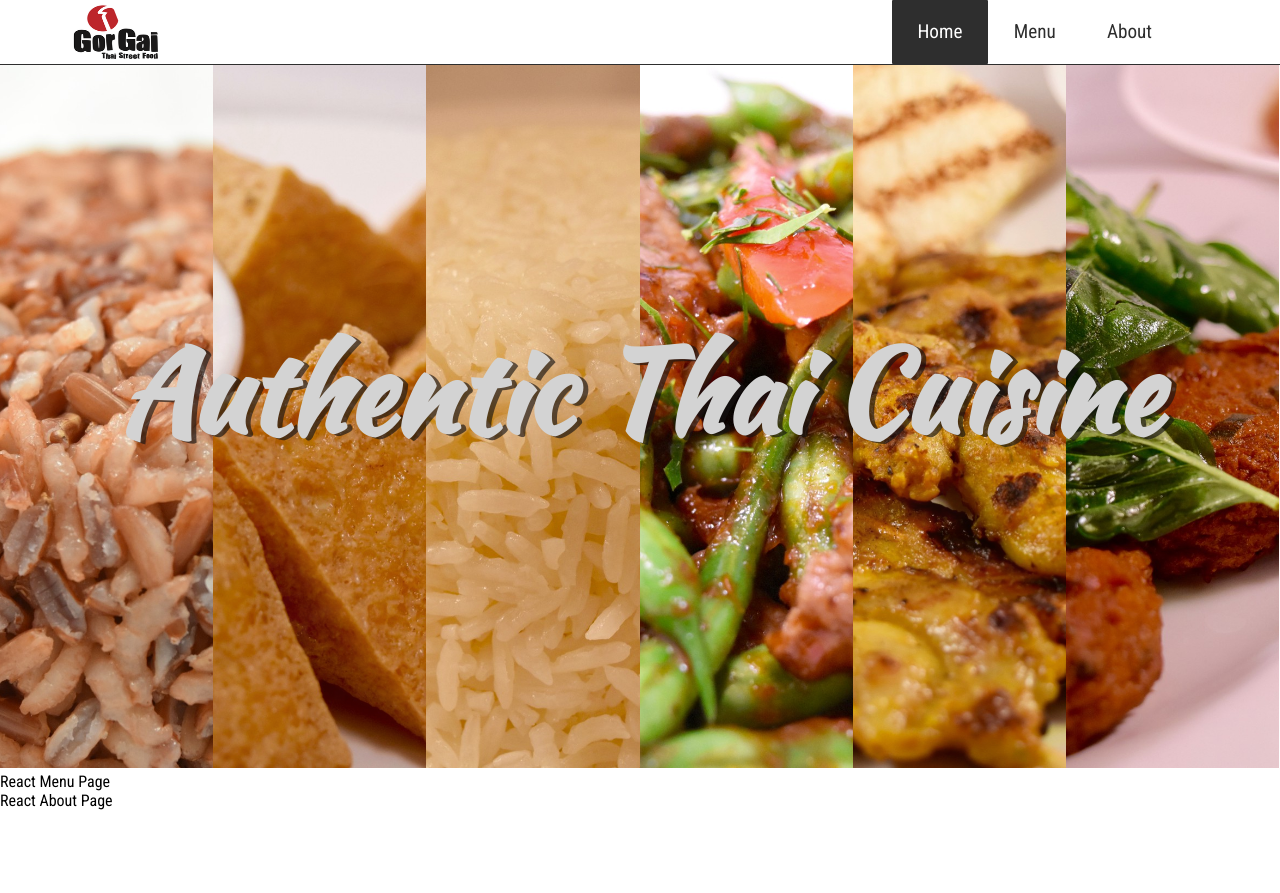
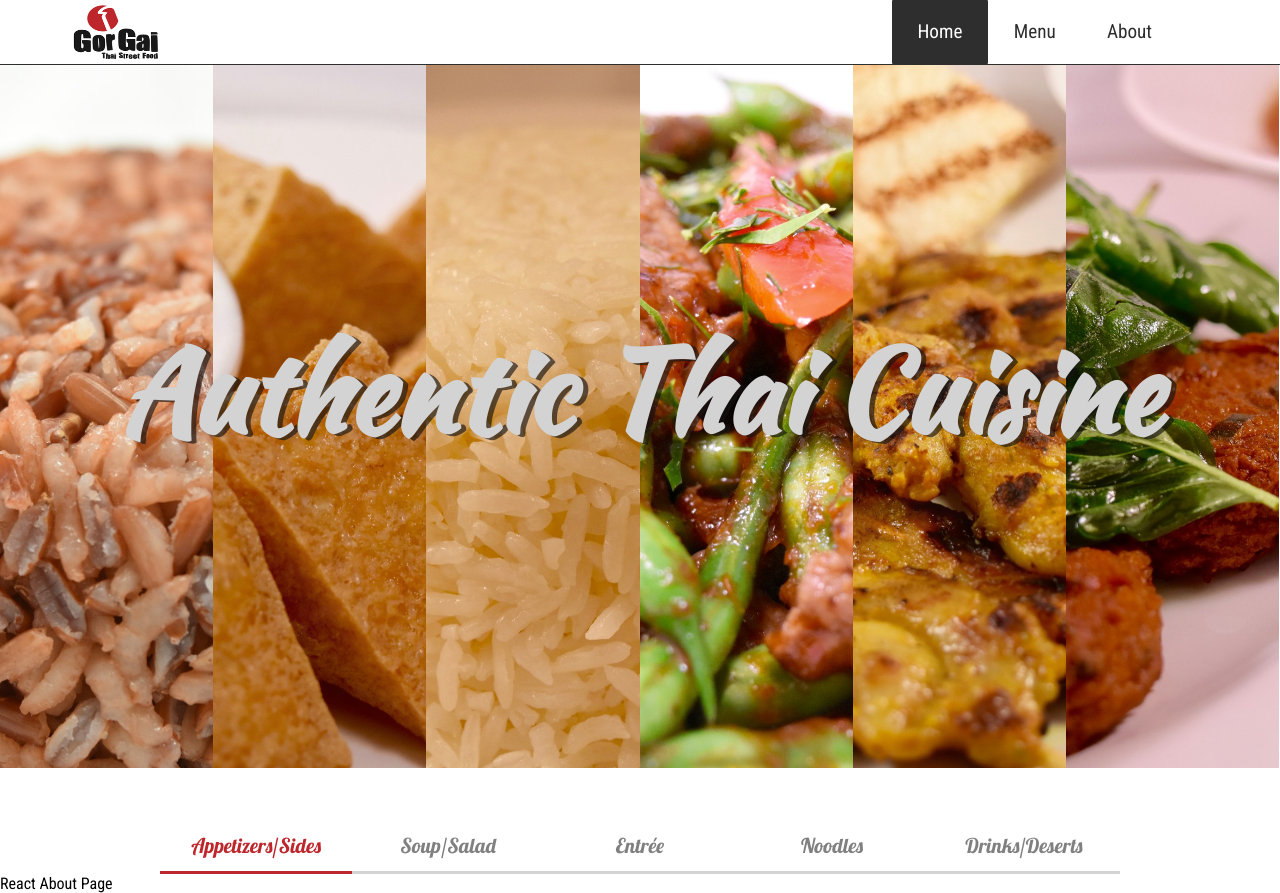
Before and after one commit to taihelsel/restaurant-mockup, a React (Create React App) app: page / in a window 1280 px wide. Before the commit the page ends 810 px from the top, so only its background shows below. Built offline with nearby package versions, Linux system fonts and the light colour scheme.

Commit message:
added menu navbar. Can toggle between menu nav items. Need to add menu items

```diff
--- a/src/App.css
+++ b/src/App.css
@@ -1,6 +1,7 @@
 :root {
   --black:#2E2E2E;
   --lightgrey:#d3d3d3;
+  --red:#bd262b;
 }
 
 .App{
@@ -150,7 +151,29 @@
 }
 /*Menu Page stuff*/
 #Menu{
-
+  margin-top:3em;
+}
+#MenuNav{
+  width:100%;
+  margin:0;
+  padding:0;
+  text-align: center;
+}
+.menu-nav-items{
+  display: inline-block;
+  color: grey;
+  background-color: white;
+  width: 13vmax;
+  height: 100%;
+  cursor: pointer;
+  font-size: 1.6vmax;
+  font-family: 'Lobster', cursive;
+  padding:1vmax;
+  border-bottom: 3px solid var(--lightgrey);
+}
+#selected-menu-nav{
+  border-bottom: 3px solid var(--red);
+  color:var(--red);
 }
 /*About Page stuff*/
 #About{
--- a/src/Home Page/Home.js
+++ b/src/Home Page/Home.js
@@ -2,7 +2,7 @@ import React, { Component } from 'react';
 import '../App.css';
 
 /*React Components*/
-import MenuItemPreview from './MenuItemPreview';
+import MenuItemPreview from './MenuItemPreview.js';
 import menuData from ".././menuData.js";
 class Home extends Component {
   constructor(props){
--- a/src/Menu Page/Menu.js
+++ b/src/Menu Page/Menu.js
@@ -1,10 +1,13 @@
 import React, { Component } from 'react';
 import '../App.css';
+
+/*React components*/
+import MenuNav from  './MenuNav';
 class Menu extends Component {
   render() {
     return (
       <div id="Menu">
-        <div>React Menu Page</div>
+        <MenuNav />
       </div>
     );
   }
--- /dev/null
+++ b/src/Menu Page/MenuNav.js
@@ -0,0 +1,21 @@
+import React, { Component } from 'react';
+import '../App.css';
+class MenuNav extends Component {
+    setActiveNav = (e) =>{
+        document.getElementById("selected-menu-nav").removeAttribute("id");
+        e.currentTarget.setAttribute("id","selected-menu-nav");
+    }
+    render() {
+        return (
+        <ul id="MenuNav">
+            <li onClick={this.setActiveNav} id="selected-menu-nav" className="menu-nav-items">Appetizers/Sides</li>
+            <li onClick={this.setActiveNav} className="menu-nav-items">Soup/Salad</li>
+            <li onClick={this.setActiveNav} className="menu-nav-items">Entrée</li>
+            <li onClick={this.setActiveNav} className="menu-nav-items">Noodles</li>
+            <li onClick={this.setActiveNav} className="menu-nav-items">Drinks/Deserts</li>
+        </ul>
+        );
+    }
+}
+
+export default MenuNav;
```
